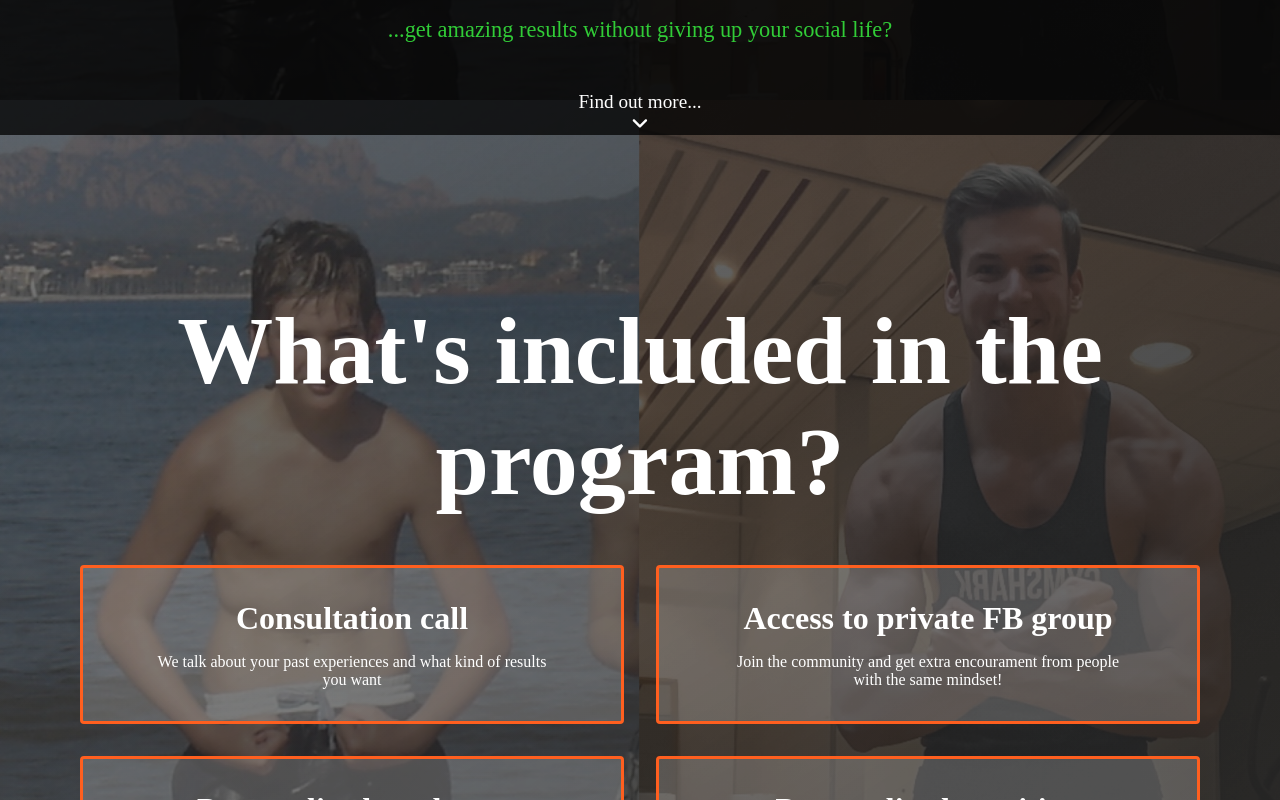
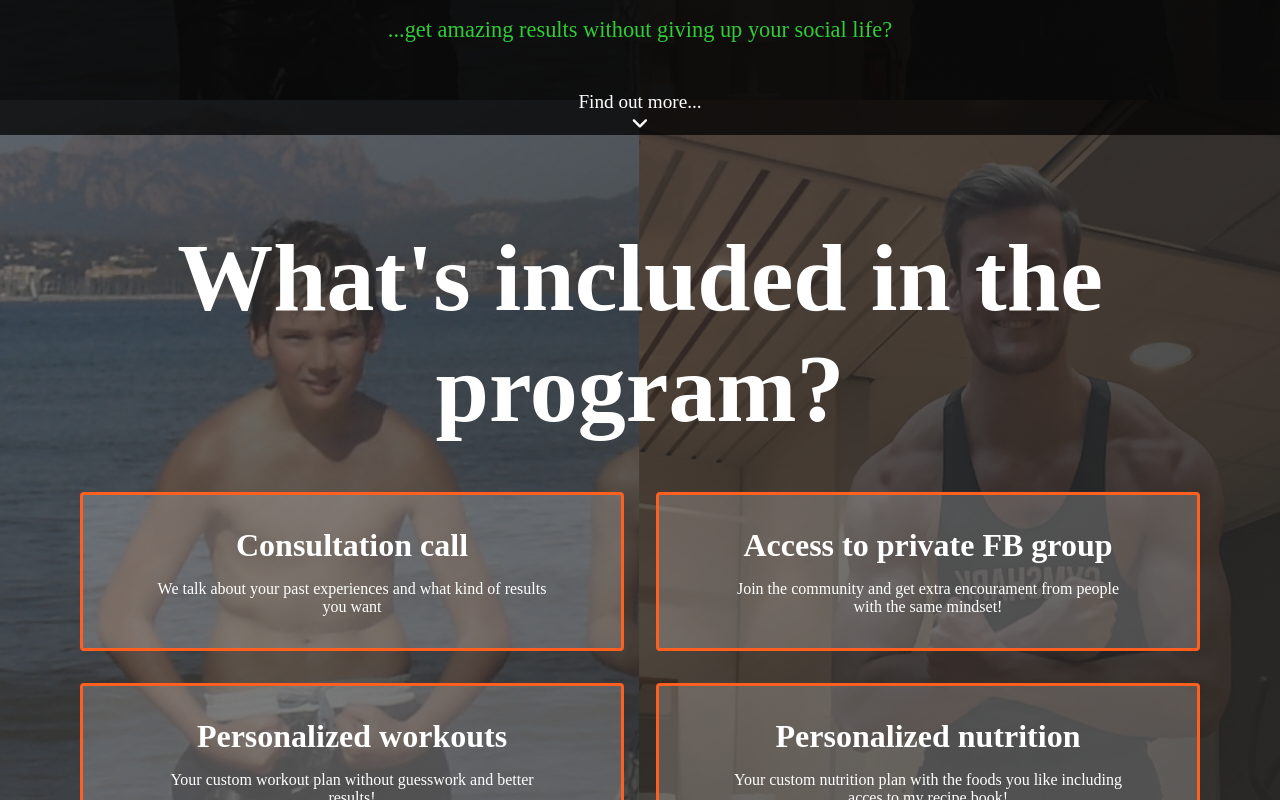
Before and after one commit to Merlijnmacgillavry/FitWithErik, a Vue app in the folder fitwitherik-website/: page /online_coaching in a window 1280 px wide. Shown: the part 700-1500 px from the top of the page. Built offline with nearby package versions, Linux system fonts and the light colour scheme; a web font is replaced by a local one.

Commit message:
resolves #16

```diff
--- a/fitwitherik-website/src/components/Online_Coaching.vue
+++ b/fitwitherik-website/src/components/Online_Coaching.vue
@@ -166,7 +166,7 @@ export default {
         background: rgba(255, 255, 255, 0.2);
         border: 3px solid $primary-color;
         border-radius: 4px;
-        padding: 2em 0px;
+        padding: 2em 1em;
         &:hover {
           @include grow;
           cursor: pointer;
@@ -218,7 +218,8 @@ export default {
       }
     }
     .coaching__2 {
-      padding-top: 12.5%;
+      min-height: 0;
+      padding-top: 6.75%;
       &__title {
         font-size: 6rem;
       }
```
